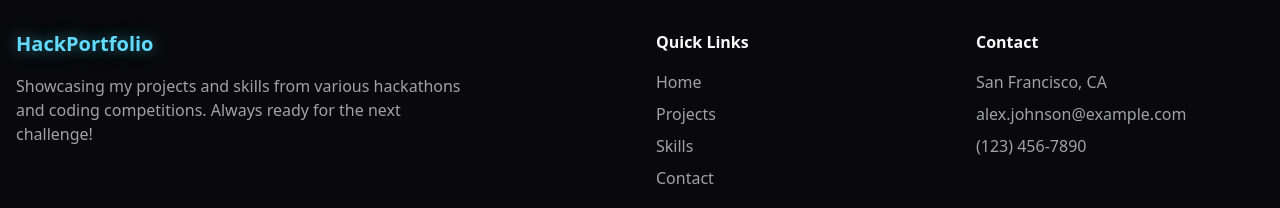
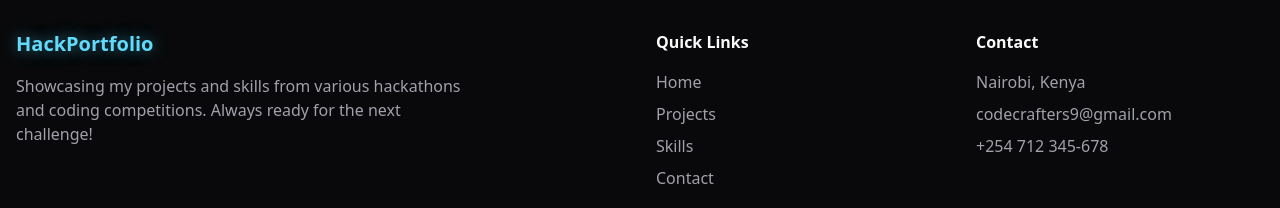
Before and after one commit to Mutindaa254/glow-up-portfolio-dark, a React (Vite) app: page / in a window 1280 px wide. Shown: the part 2943-3151 px from the top of the page. Built offline with nearby package versions, Linux system fonts and the light colour scheme.

Commit message:
Fix: Update contact information
Updated contact details in the contact section with the provided information.

```diff
--- a/src/components/ContactSection.tsx
+++ b/src/components/ContactSection.tsx
@@ -1,3 +1,4 @@
+
 import { useState } from "react";
 import { motion } from "framer-motion";
 import { Send, Mail, MapPin, Phone } from "lucide-react";
--- a/src/components/Footer.tsx
+++ b/src/components/Footer.tsx
@@ -1,3 +1,4 @@
+
 import { motion } from "framer-motion";
 const Footer = () => {
   const currentYear = new Date().getFullYear();
@@ -24,9 +25,9 @@ const Footer = () => {
           <div>
             <h4 className="font-semibold mb-4">Contact</h4>
             <ul className="space-y-2">
-              <li className="text-muted-foreground">San Francisco, CA</li>
-              <li><a href="mailto:alex.johnson@example.com" className="text-muted-foreground hover:text-hackathon-blue transition-colors">alex.johnson@example.com</a></li>
-              <li className="+254 712 345-678"><a href="tel:+11234567890" className="text-muted-foreground hover:text-hackathon-blue transition-colors">(123) 456-7890</a></li>
+              <li className="text-muted-foreground">Nairobi, Kenya</li>
+              <li><a href="mailto:codecrafters9@gmail.com" className="text-muted-foreground hover:text-hackathon-blue transition-colors">codecrafters9@gmail.com</a></li>
+              <li className="text-muted-foreground"><a href="tel:+254712345678" className="text-muted-foreground hover:text-hackathon-blue transition-colors">+254 712 345-678</a></li>
             </ul>
           </div>
         </div>
```
